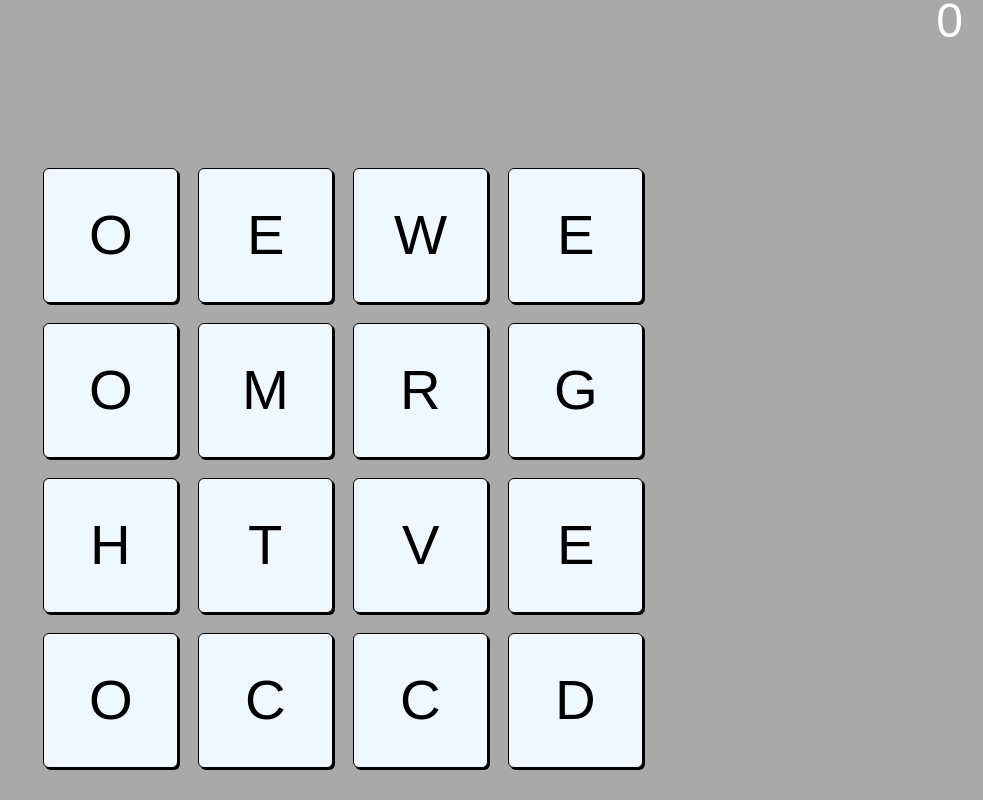
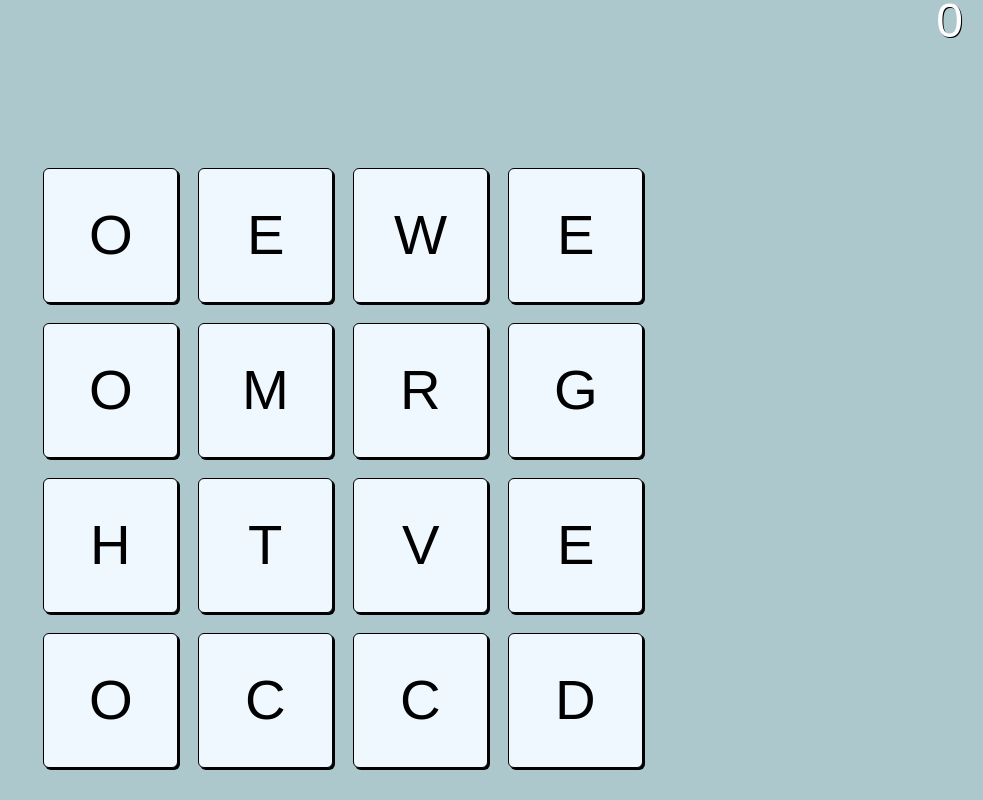
Before and after one commit to alexichristakis/word-hunt, a React (Create React App) app: page / in a window 1280 px wide. Shown: the whole page, without its empty margins (297-1280 px from the left). Built offline with nearby package versions, Linux system fonts and the light colour scheme; a web font is replaced by a local one.

Commit message:
some light color work

```diff
--- a/src/App.module.scss
+++ b/src/App.module.scss
@@ -3,7 +3,7 @@
   height: 100vh;
   width: 100vw;
   overflow: hidden;
-  background-color: darkgray;
+  background-color: #adc8cc;
   display: flex;
   flex-direction: column;
   justify-content: center;
--- a/src/components/Grid/Tile.module.scss
+++ b/src/components/Grid/Tile.module.scss
@@ -20,15 +20,15 @@
     z-index: 2;
     transform: scale(0.98);
     box-shadow: 0 1px 0 0 black;
-    background-color: lightgray;
+    background-color: rgb(225, 225, 225);
   }
 
   &.validWord {
-    background-color: lightgreen;
+    background-color: rgb(147, 236, 147);
   }
 
   &.foundWord {
-    background-color: lightyellow;
+    background-color: rgb(255, 255, 167);
   }
 
   &::before {
--- a/src/components/Header/CurrentWord.module.scss
+++ b/src/components/Header/CurrentWord.module.scss
@@ -5,6 +5,7 @@
   transform-origin: left;
   padding-bottom: 20px;
   white-space: nowrap;
+  text-shadow: 2px 1px 0 black;
 
   // force the height of the word
   &::after {
--- a/src/components/Header/Score.module.scss
+++ b/src/components/Header/Score.module.scss
@@ -8,7 +8,8 @@
   color: white;
   transition: 250ms ease-out;
   transition-property: transform;
-  transform-origin: top right;
+  transform-origin: right;
+  text-shadow: 1px 1px 0 black;
 
   &.counting {
     transform: scale(1.1);
```
